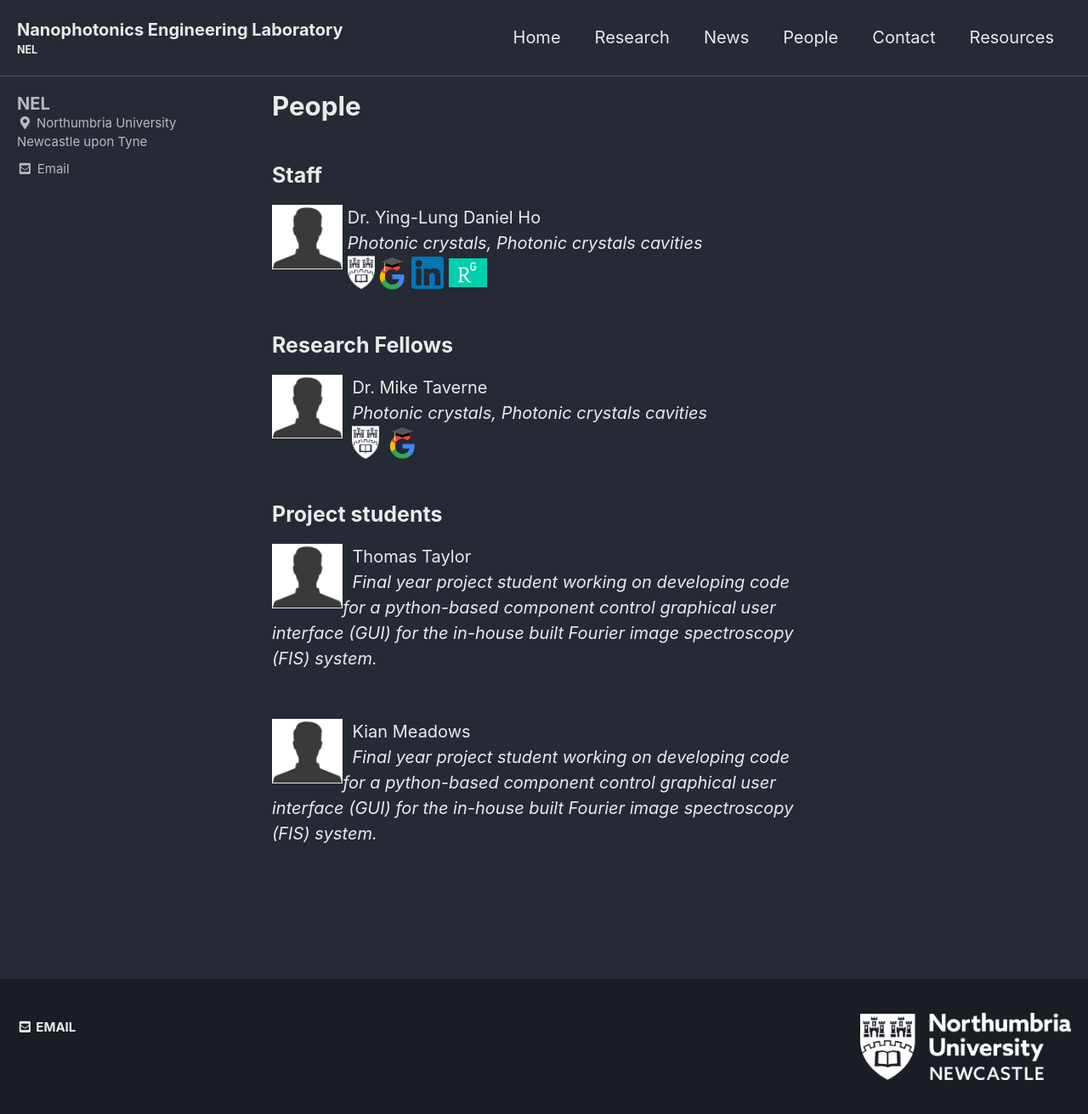
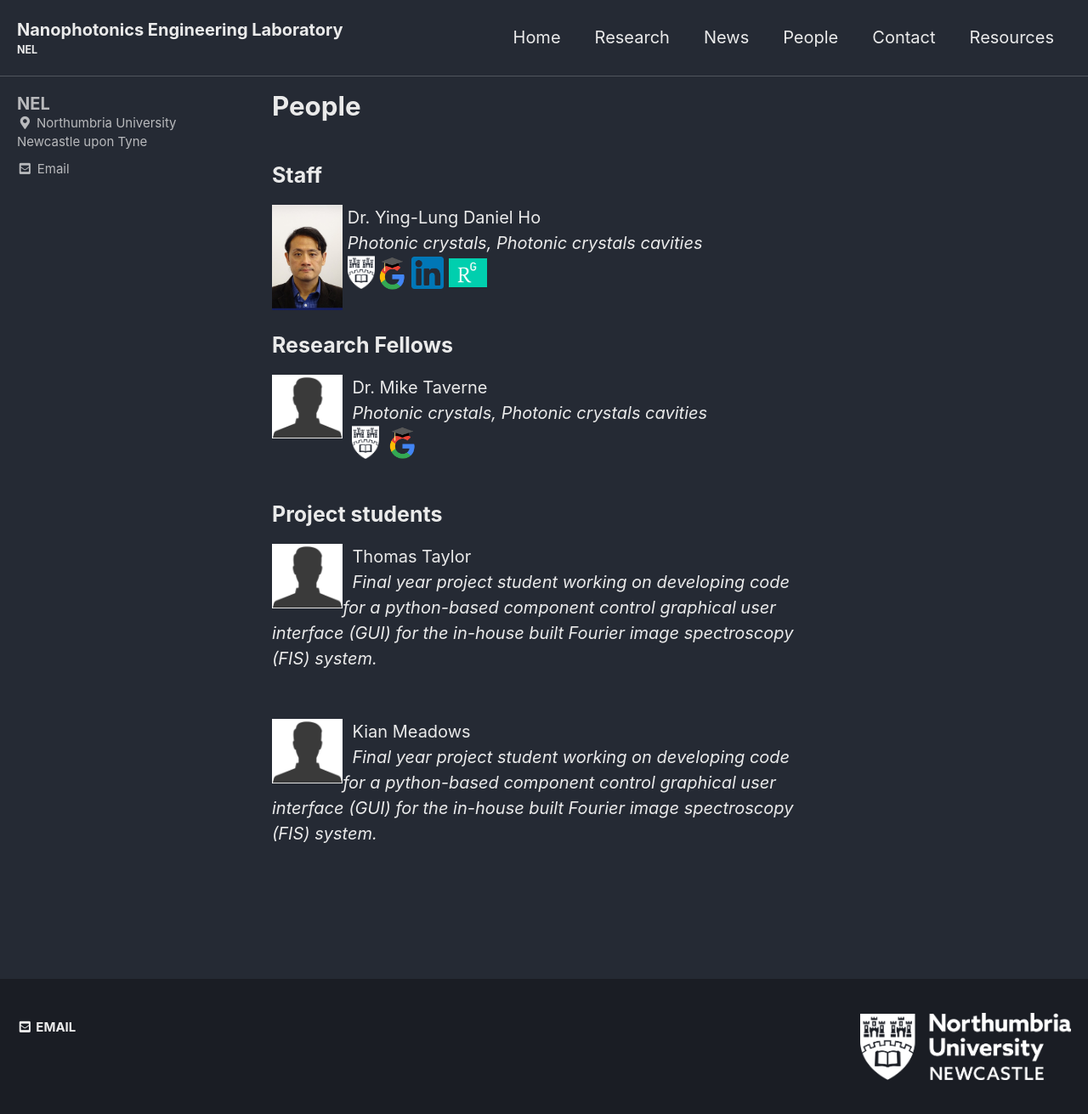
Before and after one commit to qubits/nanophotonicenglab.github.io, a Jekyll site: the page built from _pages/people.md, in a window 1280 px wide. Shown: the whole page at 85% size. Built offline with Jekyll 4.4.1, drawn with Linux system fonts in a browser that asks for light colours; cached includes are drawn as plain includes.

Commit message:
Daniel profile picture

```diff
--- a/_pages/people.md
+++ b/_pages/people.md
@@ -8,7 +8,7 @@ author_profile: true
 
 ## Staff
 
-<img src="{{ site.url }}{{ site.baseurl }}/assets/profiles/profile_im_HT.jpg" alt="HT" style="float: left;width: 13%"/>&nbsp;Dr. Ying-Lung Daniel Ho<br>&nbsp;*Photonic crystals, Photonic crystals cavities* <br>&nbsp;<a href="https://www.northumbria.ac.uk/about-us/our-staff/h/daniel-ho/"><img src="{{ site.url }}{{ site.baseurl }}/assets/profiles/nuw.png" alt="HT" style="width: 5%; border: none; text-decoration: none"/></a>&nbsp;<a href="https://scholar.google.co.uk/citations?user=LNZN_NIAAAAJ"><img src="{{ site.url }}{{ site.baseurl }}/assets/profiles/google.png" alt="HT" style="width: 5%; border: none; text-decoration: none"/></a>&nbsp;<a href="https://www.linkedin.com/in/quantumgeezer/"><img src="{{ site.url }}{{ site.baseurl }}/assets/profiles/linkedin.png" alt="HT" style="width: 6%; border: none; text-decoration: none"/></a>&nbsp;<a href="https://www.researchgate.net/profile/Ying-Lung_Ho"><img src="{{ site.url }}{{ site.baseurl }}/assets/profiles/rg.png" alt="HT" style="width: 7%; border: none; text-decoration: none"/></a>&nbsp;
+<img src="{{ site.url }}{{ site.baseurl }}/assets/profiles/profile_im_DH.jpg" alt="HT" style="float: left;width: 13%"/>&nbsp;Dr. Ying-Lung Daniel Ho<br>&nbsp;*Photonic crystals, Photonic crystals cavities* <br>&nbsp;<a href="https://www.northumbria.ac.uk/about-us/our-staff/h/daniel-ho/"><img src="{{ site.url }}{{ site.baseurl }}/assets/profiles/nuw.png" alt="HT" style="width: 5%; border: none; text-decoration: none"/></a>&nbsp;<a href="https://scholar.google.co.uk/citations?user=LNZN_NIAAAAJ"><img src="{{ site.url }}{{ site.baseurl }}/assets/profiles/google.png" alt="HT" style="width: 5%; border: none; text-decoration: none"/></a>&nbsp;<a href="https://www.linkedin.com/in/quantumgeezer/"><img src="{{ site.url }}{{ site.baseurl }}/assets/profiles/linkedin.png" alt="HT" style="width: 6%; border: none; text-decoration: none"/></a>&nbsp;<a href="https://www.researchgate.net/profile/Ying-Lung_Ho"><img src="{{ site.url }}{{ site.baseurl }}/assets/profiles/rg.png" alt="HT" style="width: 7%; border: none; text-decoration: none"/></a>&nbsp;
 
 ## Research Fellows
 
```
Also changed, not shown: assets/profiles/profile_im_DH.jpg (added).
